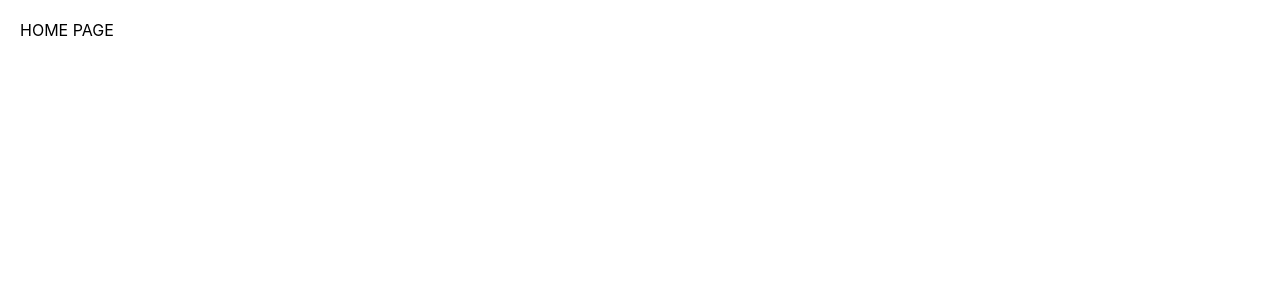
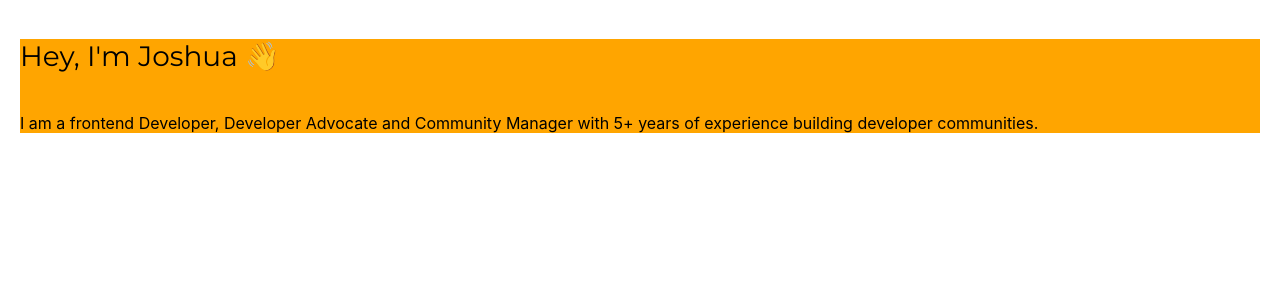
Before and after one commit to Josh-Alhassan/joahua-alhassan, a React (Create React App) app: page / in a window 1280 px wide. Shown: the top 300 px of the page. Built offline with nearby package versions, Linux system fonts and the light colour scheme.

Commit message:
add header primary utitlity

```diff
--- a/public/index.html
+++ b/public/index.html
@@ -24,6 +24,12 @@
       work correctly both with client-side routing and a non-root public URL.
       Learn how to configure a non-root public URL by running `npm run build`.
     -->
+    <link rel="preconnect" href="https://fonts.googleapis.com" />
+    <link rel="preconnect" href="https://fonts.gstatic.com" crossorigin />
+    <link
+      href="https://fonts.googleapis.com/css2?family=Montserrat:ital,wght@0,100..900;1,100..900&display=swap"
+      rel="stylesheet"
+    />
     <title>React App</title>
   </head>
   <body>
--- a/src/pages/Home.js
+++ b/src/pages/Home.js
@@ -1,7 +1,19 @@
 import React from "react";
+import PrimaryHeader from "../utilities/PrimaryHeader";
+
+import style from "./Home.module.css";
 
 function Home() {
-  return <div>HOME PAGE</div>;
+  return (
+    <div className={style.homePage}>
+      <PrimaryHeader fontWeight="400">Hey, I'm Joshua 👋</PrimaryHeader>
+
+      <article className={style.article}>
+        I am a frontend Developer, Developer Advocate and Community Manager with
+        5+ years of experience building developer communities.
+      </article>
+    </div>
+  );
 }
 
 export default Home;
--- a/src/pages/Home.module.css
+++ b/src/pages/Home.module.css
@@ -0,0 +1,10 @@
+/*========== Responsive typography ==========*/
+@media screen and (min-width: 320px) {
+  .homePage {
+    background-color: orange;
+  }
+
+  .article {
+    text-align: justify;
+  }
+}
--- /dev/null
+++ b/src/utilities/PrimaryHeader.js
@@ -0,0 +1,33 @@
+import React from "react";
+import PropTypes from "prop-types";
+
+import style from "./PrimaryHeader.module.css";
+
+function PrimaryHeader({
+  fontWeight,
+  textTransform,
+  children,
+  tag: Tag = "h1",
+}) {
+  return (
+    <Tag
+      className={style.primaryHeader}
+      style={{
+        fontWeight: fontWeight,
+        textTransform: textTransform,
+        fontFamily: "Montserrat, serif",
+      }}
+    >
+      {children}
+    </Tag>
+  );
+}
+
+PrimaryHeader.propTypes = {
+  fontWeight: PropTypes.oneOfType([PropTypes.string, PropTypes.number]),
+  textTransform: PropTypes.string,
+  children: PropTypes.node.isRequired,
+  tag: PropTypes.string,
+};
+
+export default PrimaryHeader;
--- /dev/null
+++ b/src/utilities/PrimaryHeader.module.css
@@ -0,0 +1,11 @@
+/* .primaryHeader {
+  margin-bottom: 40px;
+} */
+
+/*========== 380px Mobile Size  ==========*/
+@media screen and (min-width: 320px) {
+  .primaryHeader {
+    font-size: 28px;
+    margin-bottom: 40px;
+  }
+}
```
